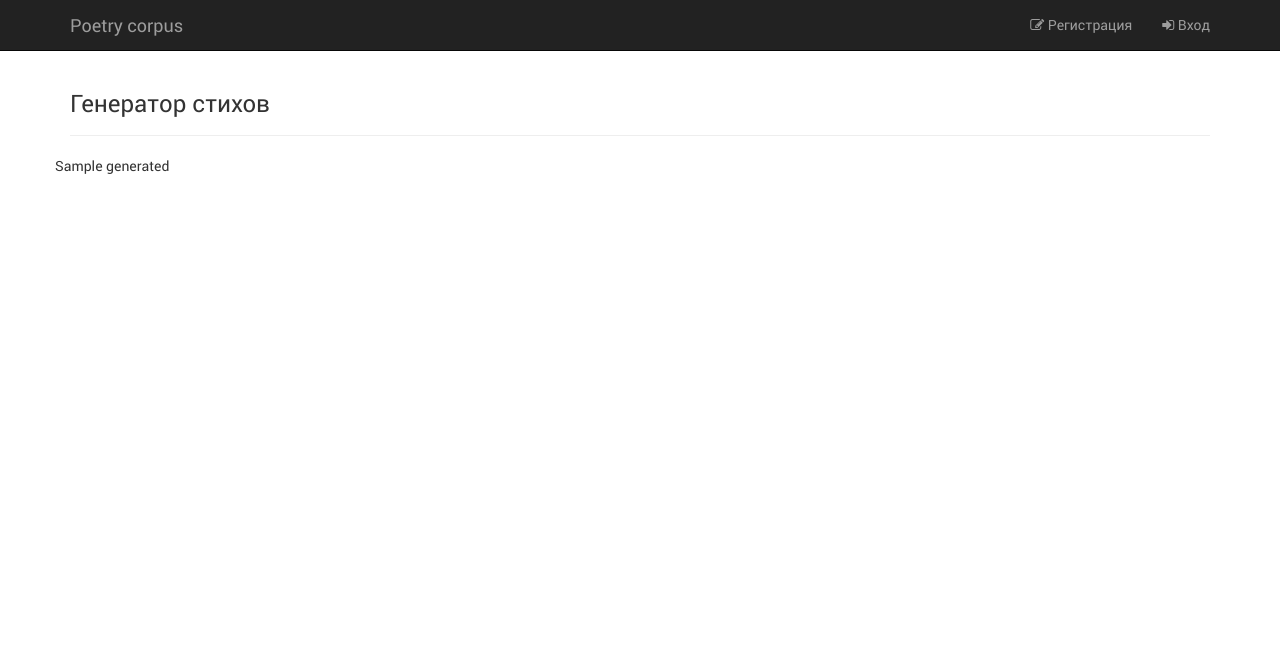
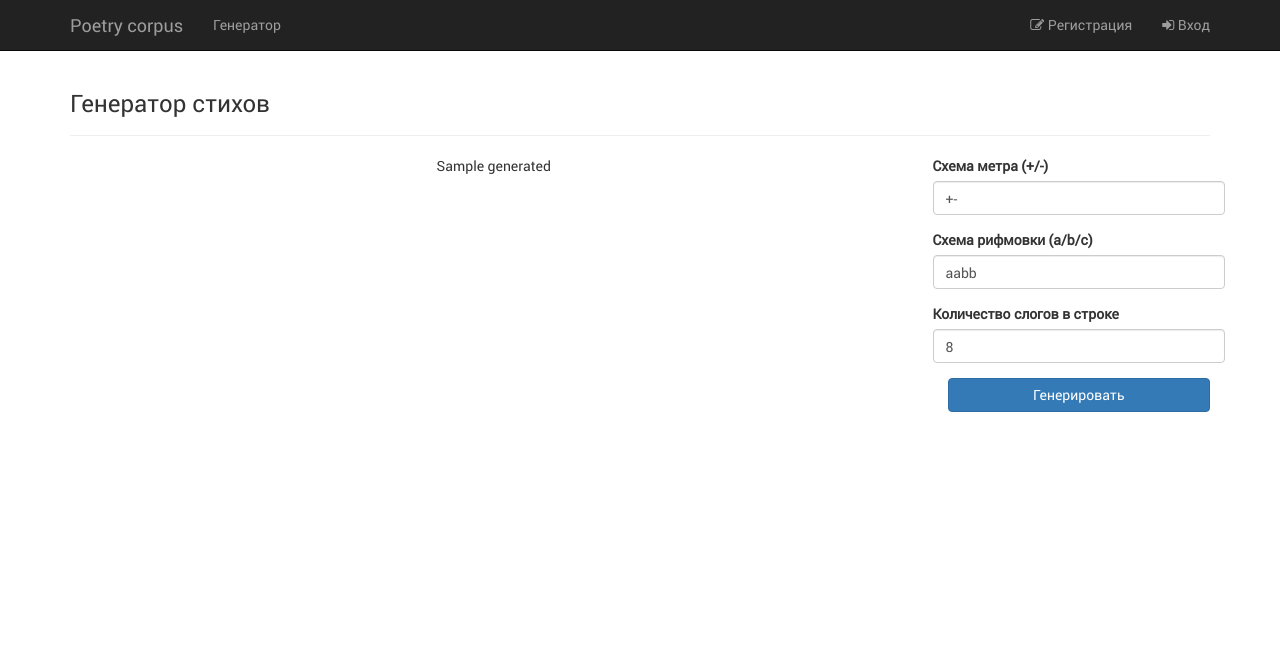
Before and after one commit to IlyaGusev/PoetryCorpus, a Django app: template poetry_corpus/templates/generator.html in a window 1280 px wide. Shown: the top 652 px of the page. Run offline with Django 3.2, Linux system fonts and the light colour scheme; tables that the repository leaves empty hold one stand-in row (values such as "Sample post"); the template is opened without the code that fills it: values that come from a table or form of the project are taken from there, most other values are stand-ins (such as "Sample title", 1, 10 or a date in 2020); parts of the project's set-up code (start-up, migrations or seed data) failed here and were passed over; some libraries are stand-ins or nearby versions.

Commit message:
Generator ready

```diff
--- /dev/null
+++ b/poetry_corpus/forms.py
@@ -0,0 +1,19 @@
+# -*- coding: utf-8 -*-
+
+from urllib import parse
+
+from django.forms import ValidationError, Form, CharField, IntegerField
+
+
+class GeneratorForm(Form):
+    """
+    Форма генератора стихов
+    """
+    metre_schema = CharField(label="Схема метра (+/-)", initial="+-")
+    rhyme_schema = CharField(label="Схема рифмовки (a/b/c)", max_length=30, initial="aabb")
+    syllables_count = IntegerField(label="Количество слогов в строке", min_value=2, max_value=20, initial=8)
+
+    def as_url_args(self):
+        if self.is_valid():
+            return parse.urlencode(self.cleaned_data)
+        return ""
--- a/poetry_corpus/templates/base.html
+++ b/poetry_corpus/templates/base.html
@@ -33,6 +33,11 @@
                 <a class="navbar-brand" href="/">Poetry corpus</a>
             </div>
             <div id="navbar" class="collapse navbar-collapse">
+                <ul class="nav navbar-nav">
+                    <li>
+                        <a href="{% url 'generator' %}">Генератор</a>
+                    </li>
+                </ul>
                 <ul class = "nav navbar-nav navbar-right">
                 {% if user.is_authenticated %}
                     <li><a>{{user.email}}</a></li>
--- a/poetry_corpus/templates/generator.html
+++ b/poetry_corpus/templates/generator.html
@@ -1,10 +1,27 @@
 {% extends "base.html" %}
-
+{% load add_class %}
 {% block content %}
 <div class="page-header">
     <h3>Генератор стихов</h3>
 </div>
 <div class="row">
-    <p>{{ generated }}</p>
+    <div class="col-lg-9">
+        <p class="text-center">{{ generated|linebreaksbr }}</p>
+    </div>
+    <div class="col-lg-3">
+         <form class="form-vertical" id="generator_form" action="./{{ form.as_url_args }}" method="get">
+            {% for field in form %}
+                <div class="form-group row" id="group_{{field.name}}">
+                    <label class="control-label" for="{{field.id_for_label}}">{{ field.label }}</label>
+                    {{ field|add_class:"form-control" }}
+                    {{ field.errors }}
+                </div>
+            {% endfor %}
+            {% if form.errors %}
+                {{ form.non_field_errors }}
+            {% endif %}
+            <button class="btn btn-block btn-primary" type="submit" id="gen_button">Генерировать</button>
+        </form>
+    </div>
 </div>
 {% endblock %}ml>
```
Also changed, not shown: poetry_corpus/views.py (+10 -4 lines).
